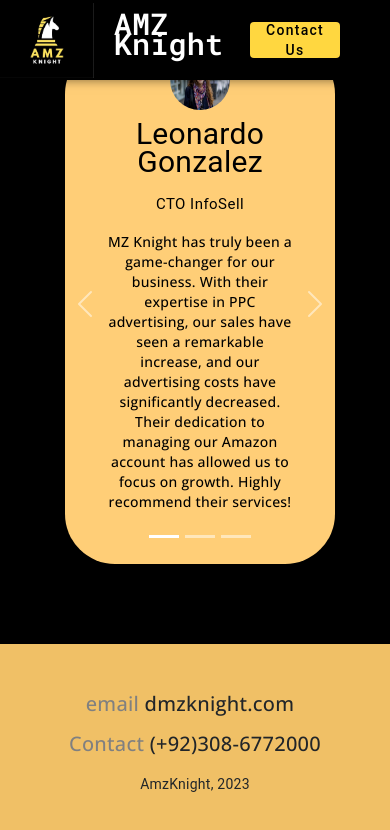
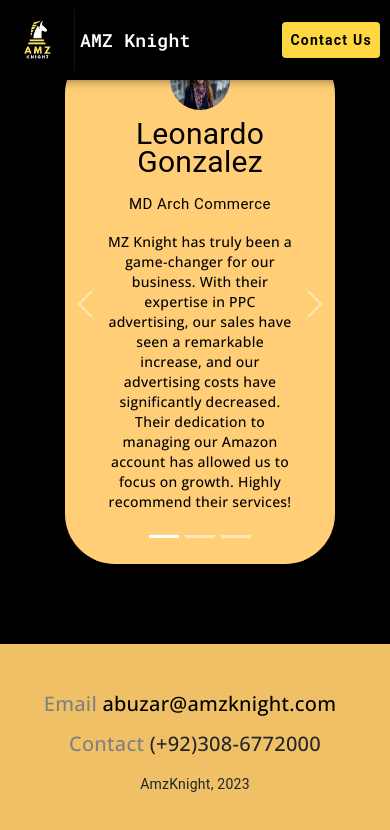
Before and after one commit to askargillani/amazonPPC, an Angular app: page / in a window 390 px wide. Both pictures are taken after a click on the button 164 px from the left and 5786 px from the top of the page. Shown: the part 5250-6080 px from the top of the page. Built offline with nearby package versions, Linux system fonts and the light colour scheme.

Commit message:
header responsive

```diff
--- a/src/app/shared/reviews-carousel/reviews-carousel.component.html
+++ b/src/app/shared/reviews-carousel/reviews-carousel.component.html
@@ -5,7 +5,7 @@
         <div class="carousel-caption">
             <img src="../../../assets/images/saraAdams.jpg" alt="" class="person-image">
             <h3>Leonardo Gonzalez</h3>
-            <h4>CTO InfoSell</h4>
+            <h4>MD Arch Commerce</h4>
             <p>MZ Knight has truly been a game-changer for our business. With their expertise in PPC advertising, our sales have seen a remarkable increase, and our advertising costs have significantly decreased. Their dedication to managing our Amazon account has allowed us to focus on growth. Highly recommend their services!</p>
         </div>
         </slide>
@@ -13,7 +13,7 @@
         <img src="../../../assets/images/plain-yellow.png" alt="second slide" class="slide">
         <div class="carousel-caption">
             <img src="../../../assets/images/leonardoGonzalez.jpg" alt="" class="person-image">
-            <h3>Sara Adams</h3>
+            <h3>Jason Starc</h3>
             <h4>CTO InfoSell</h4>
             <p>AMZ Knight's attention to account health and performance is outstanding. They've saved us from potential disasters. Their world-class services and 24/7 account monitoring have been a lifesaver. We can't thank them enough for their dedication.</p>
         </div>
@@ -22,8 +22,8 @@
         <img src="../../../assets/images/plain-yellow.png" alt="third slide" class="slide">
         <div class="carousel-caption">
             <img src="../../../assets/images/jsonStarc.jpg" alt="" class="person-image">
-            <h3>Jason Starc</h3>
-            <h4>CTO InfoSell</h4>
+            <h3>Sara Adams</h3>
+            <h4>Director Uphams</h4>
             <p>I can't thank AMZ Knight enough for their expert services. They transformed our Amazon business. Their daily PPC analysis and review management have been invaluable. I wouldn't trust anyone else with my Amazon venture</p>
         </div>
         </slide>
--- a/src/app/shared/web-footer/web-footer.component.css
+++ b/src/app/shared/web-footer/web-footer.component.css
@@ -18,6 +18,11 @@
 .left-container {
     margin: 0px 10px 0px 0px;
 
+}
+
+a {
+    text-decoration: none;
+    color: black;
 }
 
 .right-container {
--- a/src/app/shared/web-footer/web-footer.component.html
+++ b/src/app/shared/web-footer/web-footer.component.html
@@ -1,7 +1,7 @@
 <div class="footer">
     <div class="upper-container">
         <div class="left-container">
-            <span><span style="color: gray">email </span>dmzknight.com</span>
+            <span><span style="color: gray">Email </span><a href="emailto:abuzar@amzknight.com">abuzar@amzknight.com</a></span>
         </div>
         <div class="right-container">
             <span><span style="color: gray">Contact </span>(+92)308-6772000</span>
--- a/src/app/shared/web-header/web-header.component.css
+++ b/src/app/shared/web-header/web-header.component.css
@@ -9,7 +9,11 @@
     z-index: 1000;
     display: flex;
     align-items: center;
-    padding: 10px 20px 10px 0px;
+    /* padding: 10px 20px 10px 0px; */
+}
+
+.contact-us {
+    margin-right:30px;
 }
 
 .logo {
@@ -37,3 +41,23 @@
     height: 100%;
     align-items: center;
 }
+
+@media screen and (max-width: 500px) {
+    .logo-text {
+        font-family: 'Roboto Mono', monospace;
+        color: white;
+        font-size: 18px;
+        margin-left: 5px;
+    }
+
+    .logo {
+        width: 75px;
+        height: 60px;
+    }
+
+    .contact-us {
+        margin-right:10px;
+        padding: 8px;
+    }
+
+}
--- a/src/app/shared/web-header/web-header.component.html
+++ b/src/app/shared/web-header/web-header.component.html
@@ -1,9 +1,9 @@
 <div class="header-container">
     <div class="left-container">
         <img src="../../../assets/images/logo.jpeg" alt="" class="logo">
-        <p class="logo-text">AMZ Knight</p>
+        <p class="logo-text" style="margin-bottom: 0px;">AMZ Knight</p>
     </div>
-    <div class="right-container">
-        <button style="margin-right:30px" mat-raised-button color="accent">Contact Us</button>
+    <div class="right-container" style="height: 100%;">
+        <a href="mailto:abuzar@amzknight.com"><button class="contact-us" mat-raised-button color="accent"><b>Contact Us</b></button></a>
     </div>
 </div>
```
